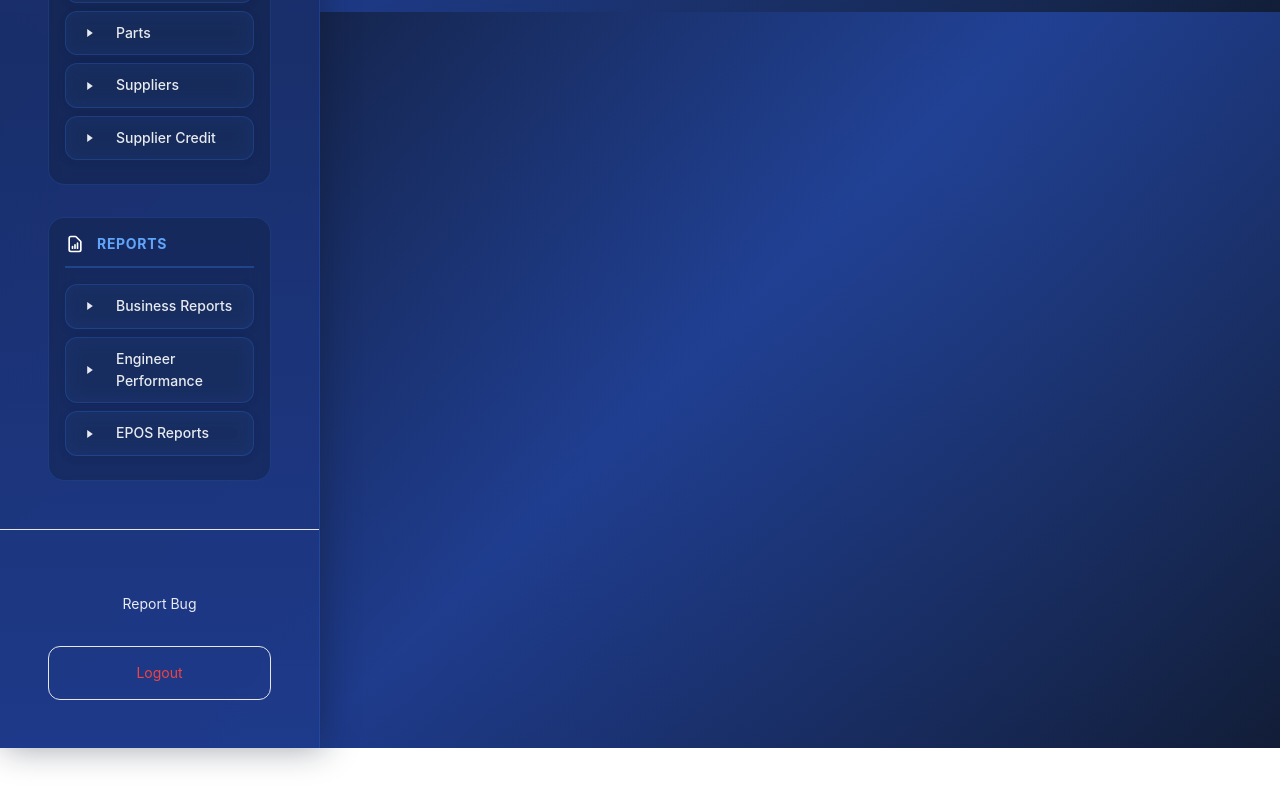
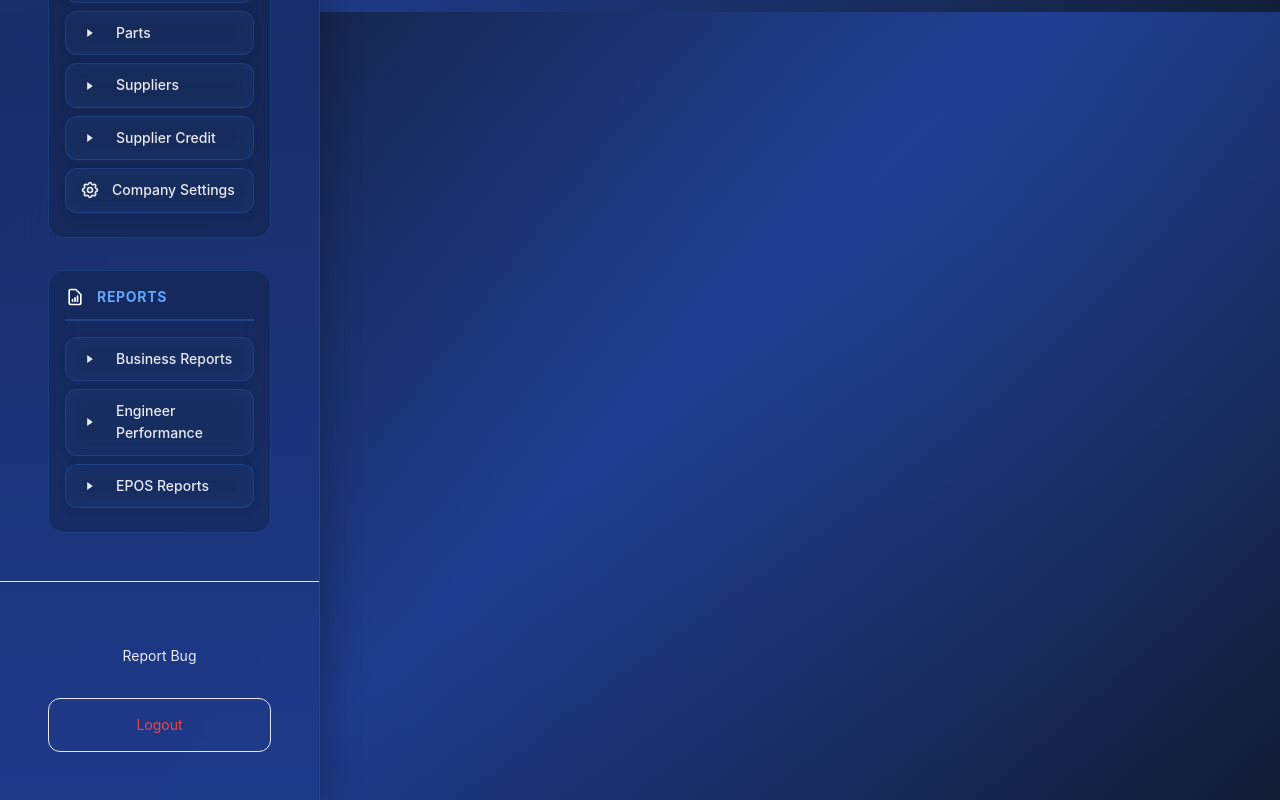
Before and after one commit to Clubmd24/garage, a Next.js app: page /office/hr in a window 1280 px wide. Shown: the part 1588-2388 px from the top of the page. Before the commit the page ends 2336 px from the top, so only its background shows below. Built offline with nearby package versions, Linux system fonts and the light colour scheme.

Commit message:
Add Company Settings link to office navigation menu

```diff
--- a/components/OfficeLayout.jsx
+++ b/components/OfficeLayout.jsx
@@ -67,6 +67,15 @@ function ReportsIcon() {
   return (
     <svg className="w-5 h-5" fill="none" stroke="currentColor" viewBox="0 0 24 24">
       <path strokeLinecap="round" strokeLinejoin="round" strokeWidth={2} d="M9 17v-2m3 2v-4m3 4v-6m2 10H7a2 2 0 01-2-2V5a2 2 0 012-2h5.586a1 1 0 01.707.293l5.414 5.414a1 1 0 01.293.707V19a2 2 0 01-2 2z" />
+    </svg>
+  );
+}
+
+function CompanySettingsIcon() {
+  return (
+    <svg className="w-5 h-5" fill="none" stroke="currentColor" viewBox="0 0 24 24">
+      <path strokeLinecap="round" strokeLinejoin="round" strokeWidth={2} d="M10.325 4.317c.426-1.756 2.924-1.756 3.35 0a1.724 1.724 0 002.573 1.066c1.543-.94 3.31.826 2.37 2.37a1.724 1.724 0 001.065 2.572c1.756.426 1.756 2.924 0 3.35a1.724 1.724 0 00-1.066 2.573c.94 1.543-.826 3.31-2.37 2.37a1.724 1.724 0 00-2.572 1.065c-.426 1.756-2.924 1.756-3.35 0a1.724 1.724 0 00-2.573-1.066c-1.543.94-3.31-.826-2.37-2.37a1.724 1.724 0 00-1.065-2.572c-1.756-.426-1.756-2.924 0-3.35a1.724 1.724 0 001.066-2.573c-.94-1.543.826-3.31 2.37-2.37.996.608 2.296.07 2.572-1.065z" />
+      <path strokeLinecap="round" strokeLinejoin="round" strokeWidth={2} d="M15 12a3 3 0 11-6 0 3 3 0 016 0z" />
     </svg>
   );
 }
@@ -325,6 +334,12 @@ export default function OfficeLayout({ children }) {
                 <Link href="/office/suppliers/credit-management" className="nav-link-modern">
                   <ArrowIcon />
                   Supplier Credit
+                </Link>
+              </li>
+              <li>
+                <Link href="/office/company-settings" className="nav-link-modern">
+                  <CompanySettingsIcon />
+                  Company Settings
                 </Link>
               </li>
             </ul>
```
